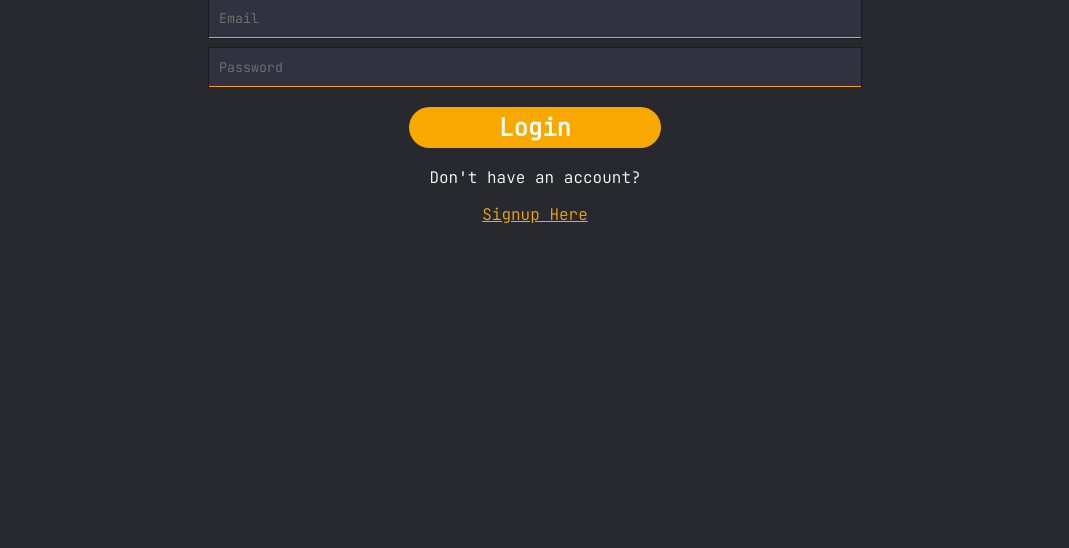
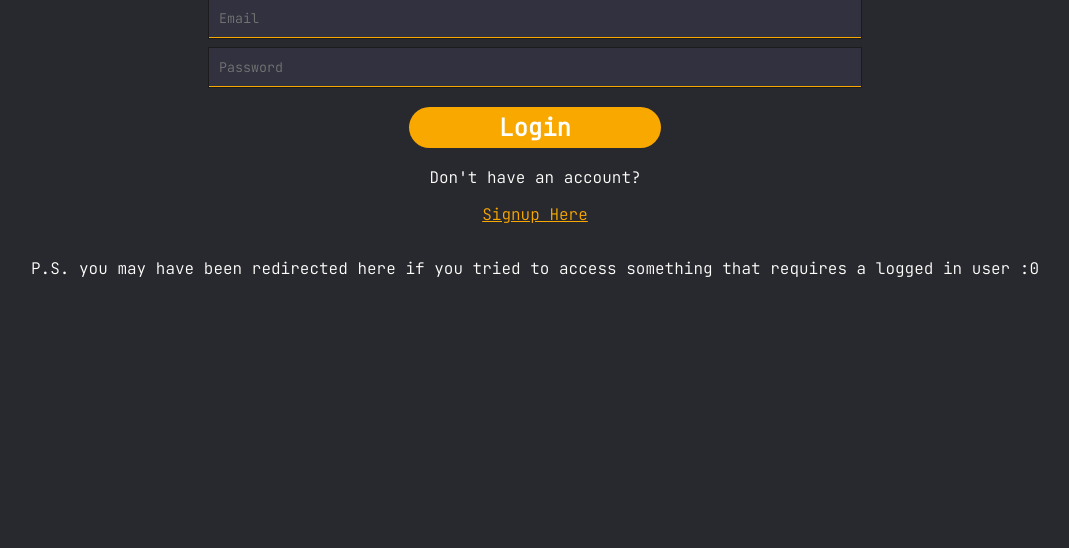
Before and after one commit to silvanias/Julia, a Flask app: page /login in a window 1280 px wide. Shown: the part 131-679 px from the top of the page, without its empty margins (105-1174 px from the left). Run offline with Flask 3, Linux system fonts and the light colour scheme.

Commit message:
Added redirect for unauthorised users

```diff
--- a/juliaapp/routes.py
+++ b/juliaapp/routes.py
@@ -3,6 +3,7 @@ from .models import User
 from werkzeug.security import generate_password_hash, check_password_hash
 from juliaapp.extensions.database import db, CRUDMixin
 from flask_login import login_user, login_required, logout_user
+from juliaapp.extensions.authentication import login_manager
 # Investigate what all these do
 from juliaapp.scripts.mplmandelbrot import pltrender
 from io import BytesIO
@@ -10,6 +11,7 @@ from flask import send_file
 import matplotlib
 matplotlib.use('agg')
 import matplotlib.pyplot as plt
+
 
 
 blueprint = Blueprint('routes', __name__)
@@ -139,6 +141,11 @@ def nocache(response):
     response.headers['Cache-Control'] = 'no-store, no-cache, must-revalidate, max-age=0'
     return response
 
+@login_manager.unauthorized_handler
+def unauthorized_callback():
+    return redirect(url_for('routes.get_login'))
+
+
 """
     try:
         fig = pltrender()
--- a/juliaapp/templates/auth/login.html
+++ b/juliaapp/templates/auth/login.html
@@ -17,4 +17,7 @@
         <p>Don't have an account?</p>
         <a href="{{ url_for('routes.get_signup') }}">Signup Here</a>
     </section>
+    <section>
+        <p> P.S. you may have been redirected here if you tried to access something that requires a logged in user :0</p>
+    </section>
 {% endblock content %}
```
